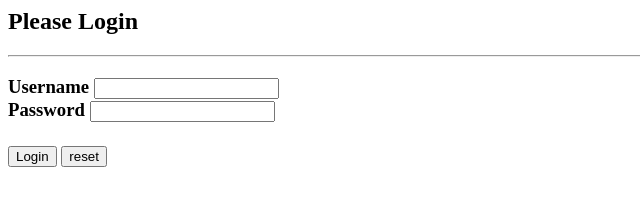
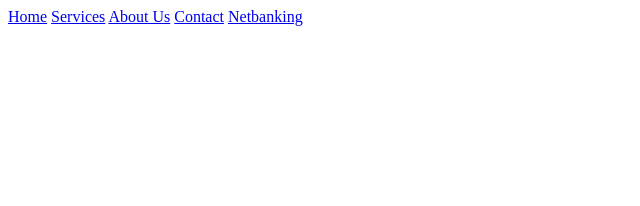
Before and after one commit to HARI10HARAN/Bank, a plain HTML site: page index.html in a window 1280 px wide. Shown: the whole page, without its empty margins (0-640 px from the left). Drawn offline with Linux system fonts and the light colour scheme.

Commit message:
Update index.html

```diff
--- a/index.html
+++ b/index.html
@@ -1,18 +1,14 @@
 <html>
 <head>
-  <title>Netbanking</title>
+  <title>Welcome to SBI BANK</title>
   </head>
   <body>
-    <h2>Please Login</h2>
-<hr>
-<form action="welcom.html">
-  <h3>
-    Username <input type="text" name="un"><br>
-    Password <input type="password" name="pwd"><br>
-    <br>
-    <input type="submit" value="Login">
-    <input type="reset" value="reset">
-  </h3>
+    <a href= home.html>Home</a>
+    <a href= services.html>Services</a>
+    <a href= About.html>About Us</a>
+    <a href =contact.html>Contact</a>
+    <a href= Netbanking.html>Netbanking</a>
+
 </form>
 </body>
 </html>
```
